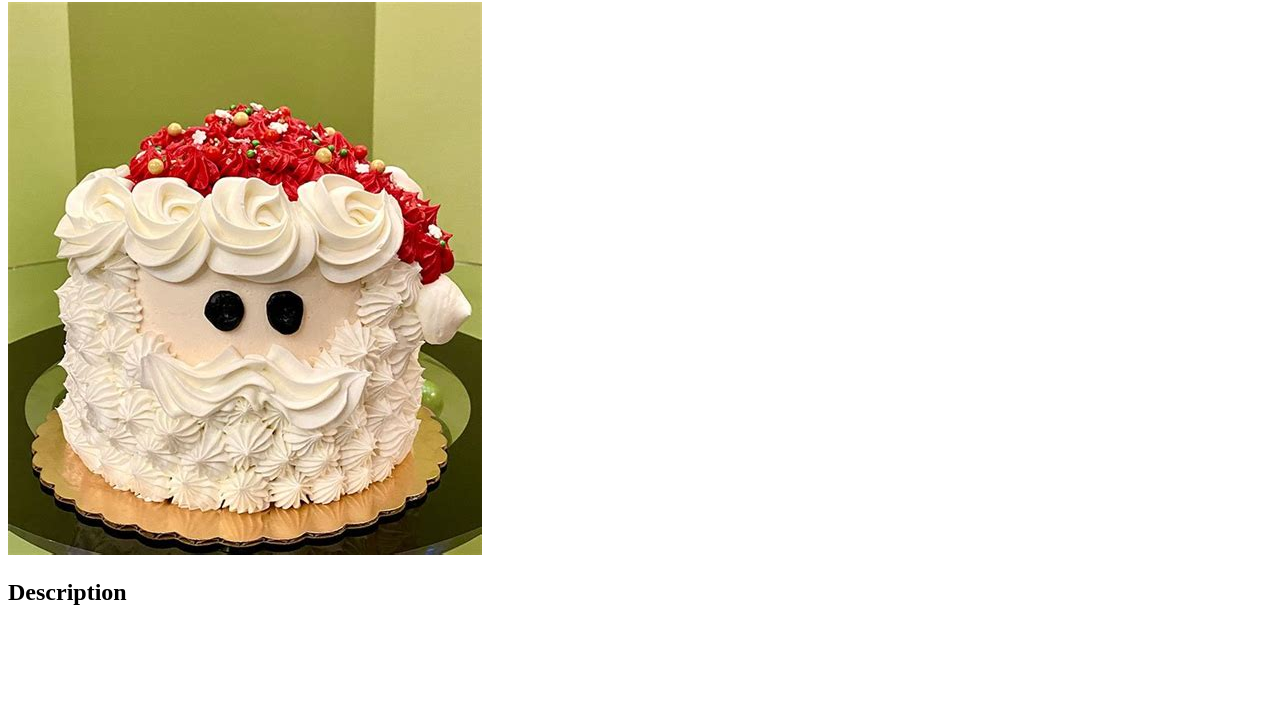
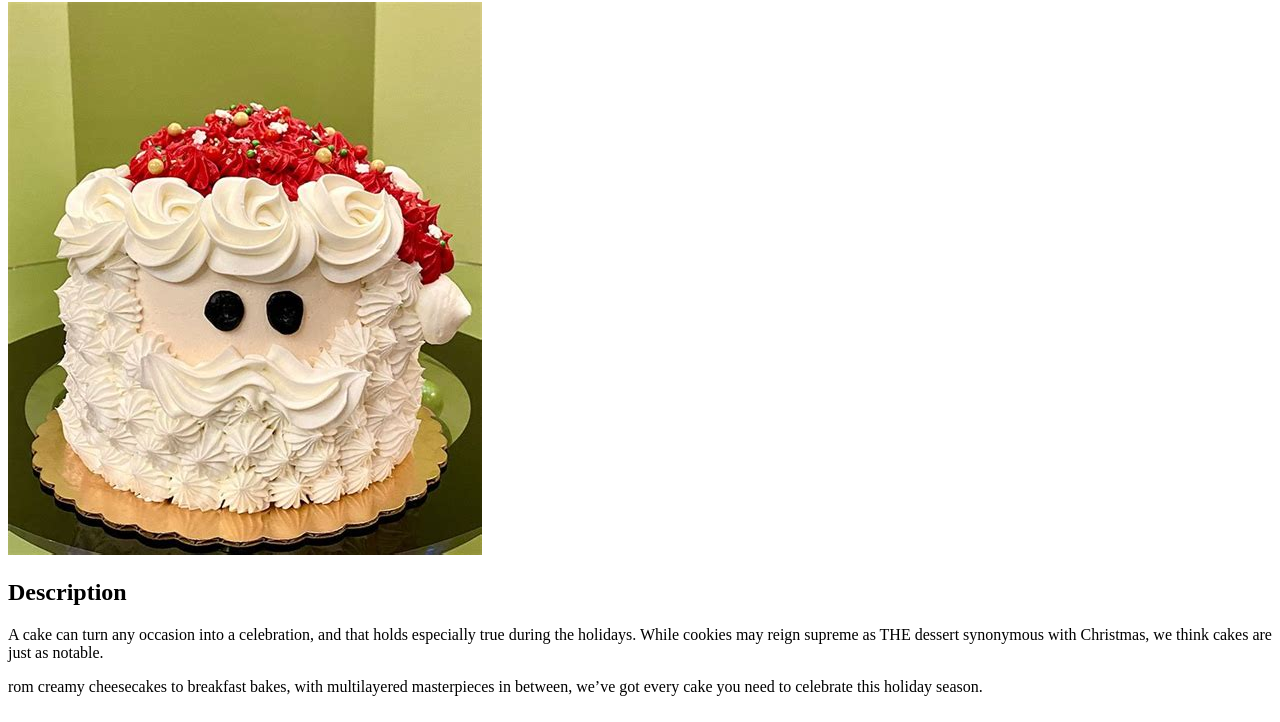
Before and after one commit to st202222/odin-recipes, a plain HTML site: page recipes/Santacake.html in a window 1280 px wide. Shown: the part 78-800 px from the top of the page. Drawn offline with Linux system fonts and the light colour scheme.

Commit message:
Add description to Santacake page

```diff
--- a/recipes/Santacake.html
+++ b/recipes/Santacake.html
@@ -10,6 +10,13 @@
     <h1>Santa Cake!</h1>
     <img src="santa.jpeg" alt="picture of cake decorated as Santa">
     <h2>Description</h2>
+        <p>A cake can turn any occasion into a celebration, and that holds especially
+         true during the holidays. While cookies may reign supreme as
+          THE dessert synonymous with Christmas, we think cakes are
+          just as notable.</p>
+        <p>rom creamy cheesecakes to breakfast bakes, with multilayered
+        masterpieces in between, we’ve got every cake you
+        need to celebrate this holiday season.</p>
 
 </body>
 </html>
```
